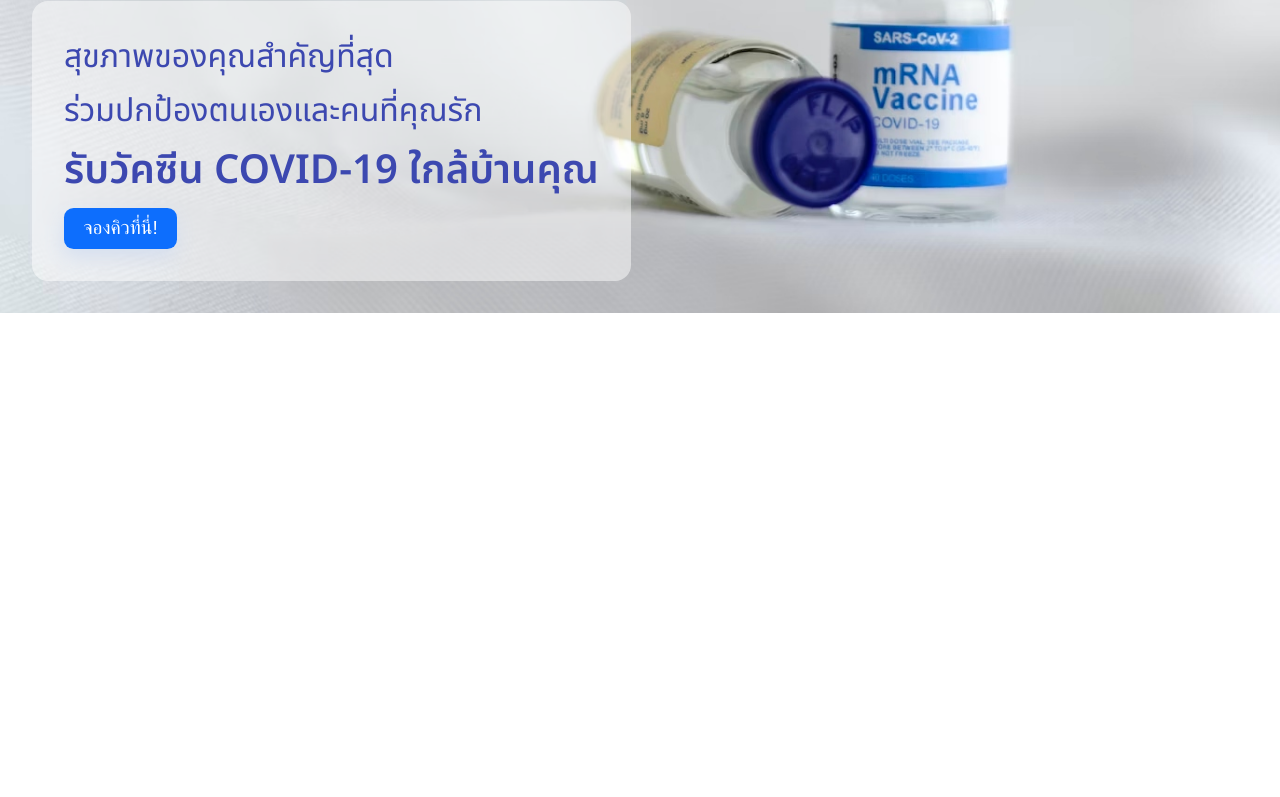
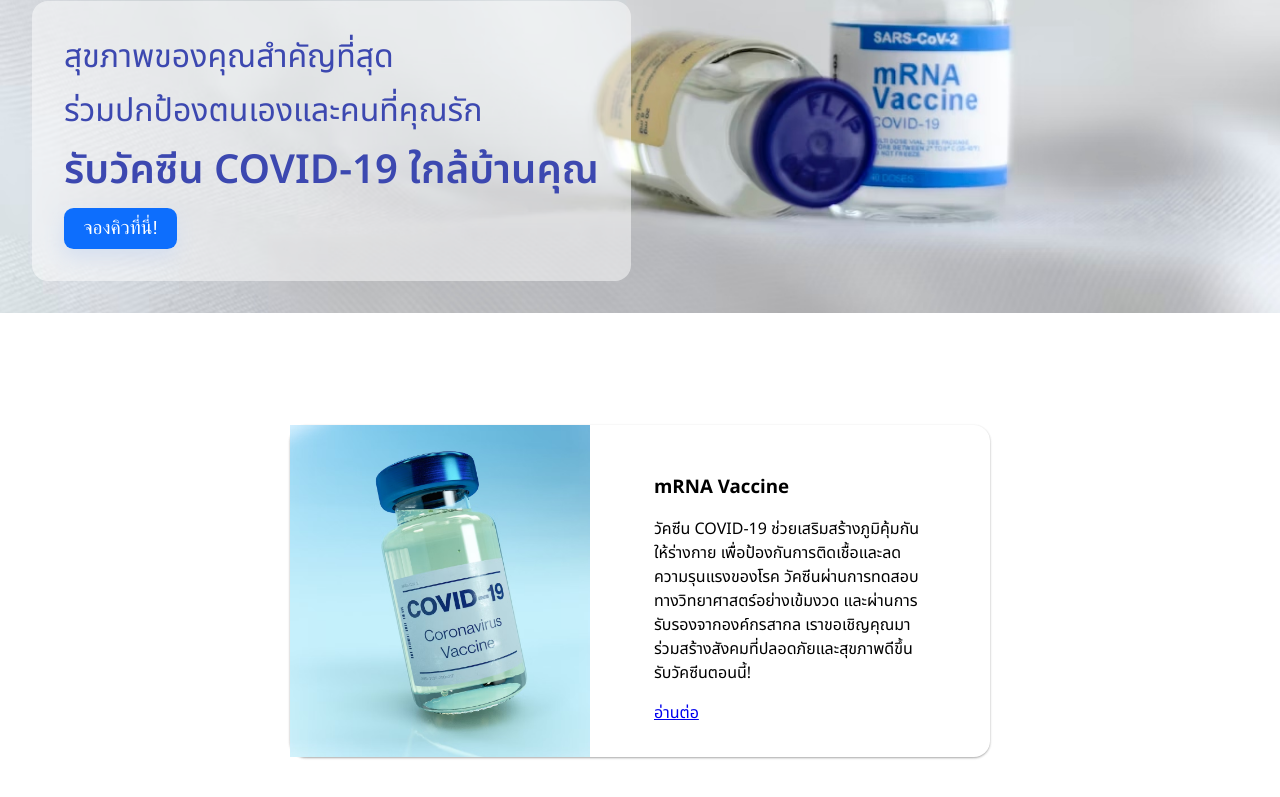
Before and after one commit to patcharapongk/2110507-Asgn03, a Next.js app: page / in a window 1280 px wide. Shown: the part 487-1284 px from the top of the page. Before the commit the page ends 800 px from the top, so only its background shows below. Built offline with nearby package versions, Linux system fonts and the light colour scheme.

Commit message:
Implemented InfoCard with its image

```diff
--- a/src/app/page.tsx
+++ b/src/app/page.tsx
@@ -1,9 +1,11 @@
 import Banner from "@/components/Banner";
 import { notoSansThai } from "../utils/fonts";
+import InfoCard from "@/components/InfoCard";
 export default function Home() {
   return (
     <main className={notoSansThai.className}>
       <Banner />
+      <InfoCard />
     </main>
   );
 }
--- a/src/components/InfoCard.tsx
+++ b/src/components/InfoCard.tsx
@@ -0,0 +1,34 @@
+import Image from "next/image";
+import styles from "./infocard.module.css";
+
+export default function InfoCard() {
+  return (
+    <div className={styles.wrap}>
+      <div className={styles.card}>
+        <div className={styles.card_pic_wrap}>
+          <Image
+            className={styles.card_pic_wrap_img}
+            src="/img/vaccine.jpg"
+            alt="Coronavirus Vaccine"
+            fill
+            objectFit="cover"
+          />
+        </div>
+        <div className={styles.card_content}>
+          <h3>mRNA Vaccine </h3>
+          <p>
+            วัคซีน COVID-19 ช่วยเสริมสร้างภูมิคุ้มกันให้ร่างกาย
+            เพื่อป้องกันการติดเชื้อและลดความรุนแรงของโรค
+            วัคซีนผ่านการทดสอบทางวิทยาศาสตร์อย่างเข้มงวด
+            และผ่านการรับรองจากองค์กรสากล
+            เราขอเชิญคุณมาร่วมสร้างสังคมที่ปลอดภัยและสุขภาพดีขึ้น
+            รับวัคซีนตอนนี้!
+          </p>
+          <p>
+            <a href="#0">อ่านต่อ </a>
+          </p>
+        </div>
+      </div>
+    </div>
+  );
+}
--- a/src/components/infocard.module.css
+++ b/src/components/infocard.module.css
@@ -0,0 +1,67 @@
+.wrap {
+  margin-top: 2em;
+  height: 100%;
+  width: 100%;
+  display: flex;
+  justify-content: center;
+}
+
+.card {
+  display: flex;
+  flex: 0 0 auto;
+  background: #fff;
+  max-width: 700px;
+  margin: 80px 0;
+  border-radius: 1em;
+  box-shadow: 0 1px 3px rgba(0, 0, 0, 0.12), 0 1px 2px rgba(0, 0, 0, 0.24);
+}
+
+.card_pic_wrap {
+  border-radius: 5px 0 0 5px;
+  width: 300px;
+  flex: 0 0 auto;
+  position: relative;
+  background: linear-gradient(to bottom, #969a94, #becbb7);
+}
+
+.card_pic_wrap_img {
+  position: absolute;
+  bottom: 1em;
+  left: 50%;
+  /* margin-left: -175px; */
+  width: 350px;
+}
+
+.card_content {
+  padding: 3em 4em 2em;
+  display: flex;
+  flex-direction: column;
+  gap: 1em;
+}
+
+.my_h3 {
+  font-family: "PT Serif", serif;
+  font-weight: bold;
+  font-size: 2.5em;
+  margin: 0 0 1em;
+}
+
+.my_a {
+  background: #8dc26f;
+  color: #fff;
+  padding: 0 25px;
+  height: 50px;
+  font-size: 0.8em;
+  letter-spacing: 1px;
+  line-height: 50px;
+  display: inline-block;
+  border-radius: 25px;
+  text-decoration: none;
+  margin-top: 1.5em;
+  text-transform: uppercase;
+  border: 1px solid rgba(0, 0, 0, 0.1);
+}
+
+.my_a:hover {
+  background: #70a751;
+}
```
Also changed, not shown: public/img/vaccine.jpg (added).
